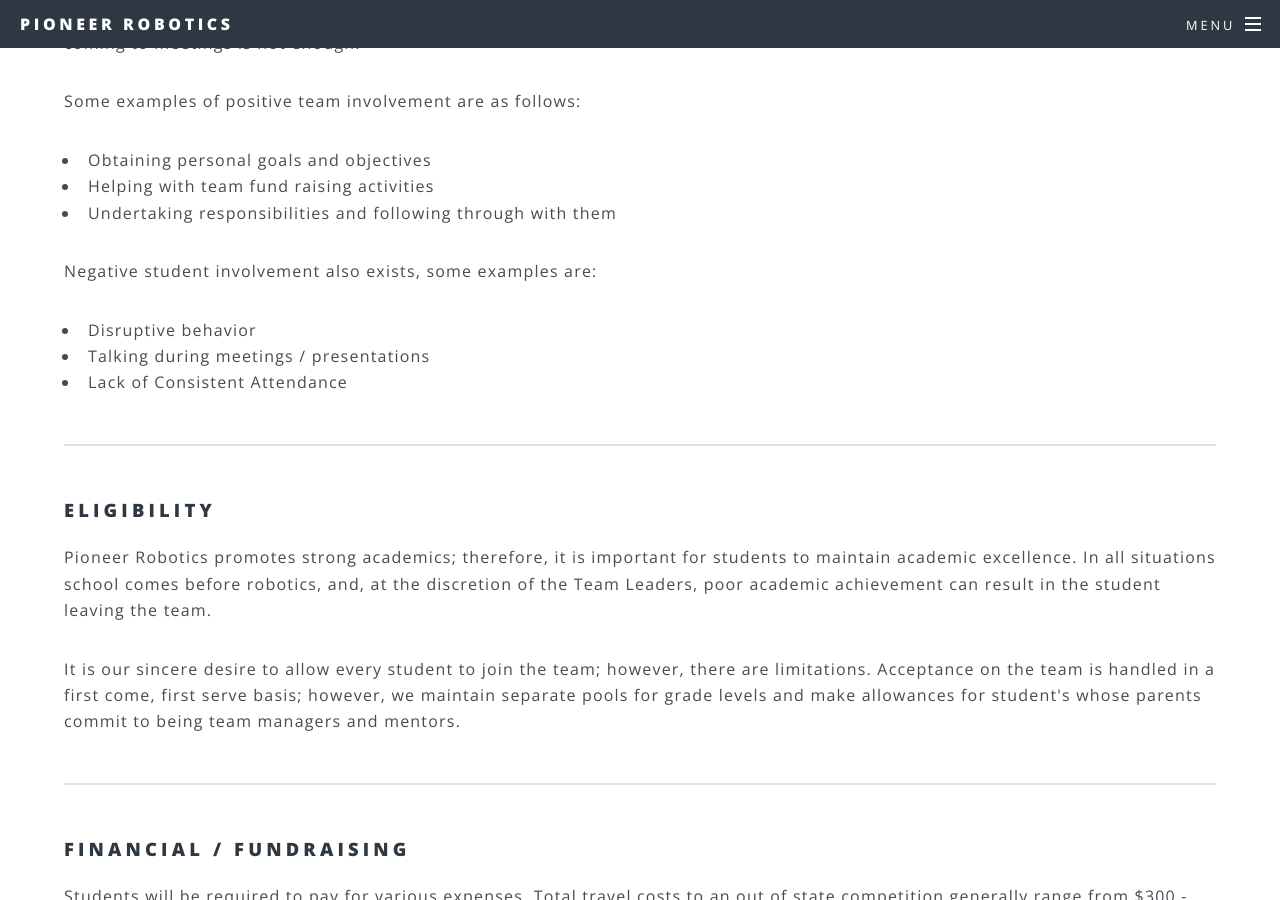
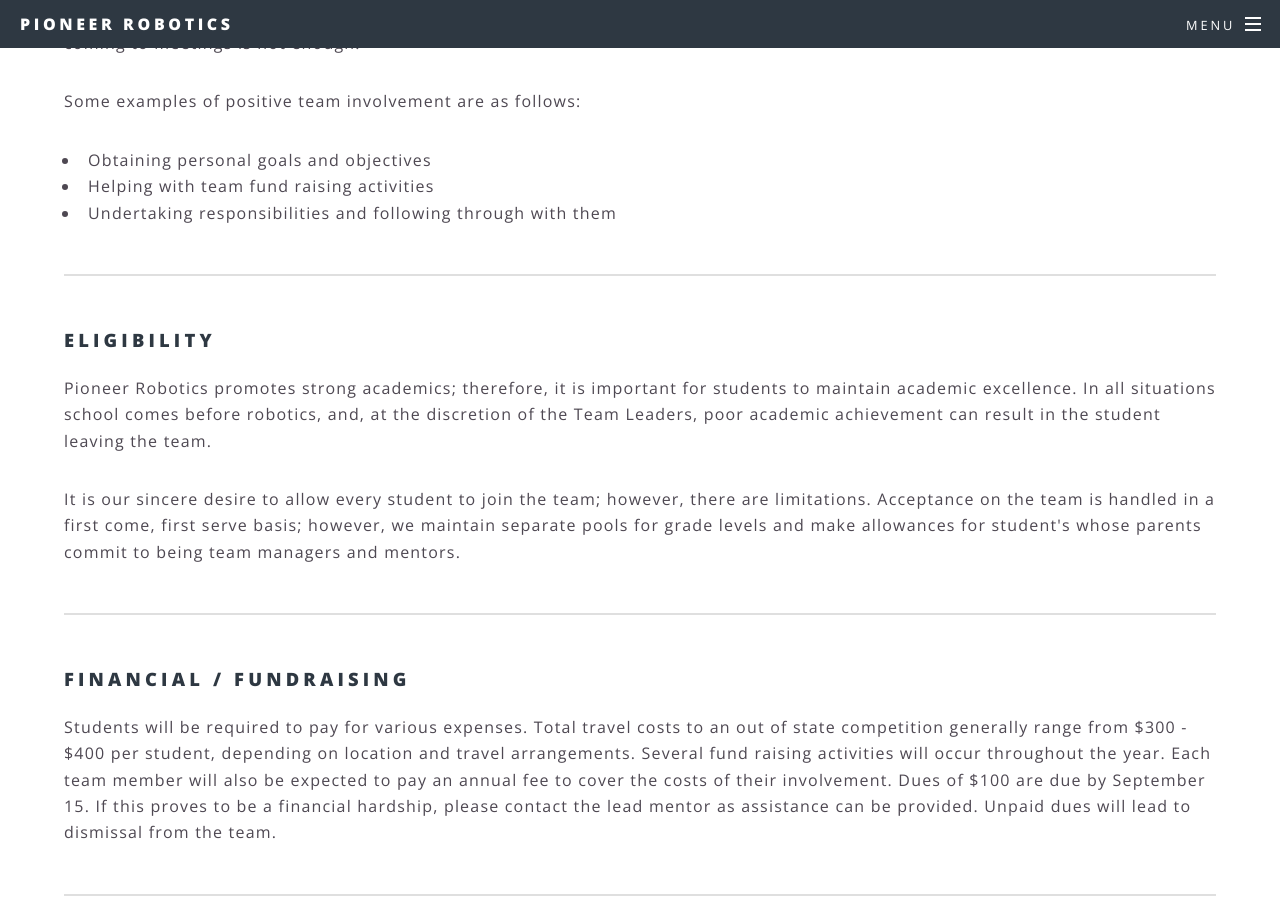
Before and after one commit to FTC10262/ftc10262.github.io, a Jekyll site: the page built from new-members.html, in a window 1280 px wide and 900 px high, scrolled down 838 px. Built offline with Jekyll 4.4.1, drawn with Linux system fonts in a browser that asks for light colours.

Commit message:
Remove info about negative behaviors from new member page

```diff
--- a/new-members.html
+++ b/new-members.html
@@ -14,13 +14,6 @@ icon: icon fa-question-circle
       <li>Obtaining personal goals and objectives
       <li>Helping with team fund raising activities
       <li>Undertaking responsibilities and following through with them
-    </ul>
-  </p>
-  <p>Negative student involvement also exists, some examples are:
-    <ul>
-      <li>Disruptive behavior
-      <li> Talking during meetings / presentations
-      <li> Lack of Consistent Attendance
     </ul>
   </p>
   <hr>
```
